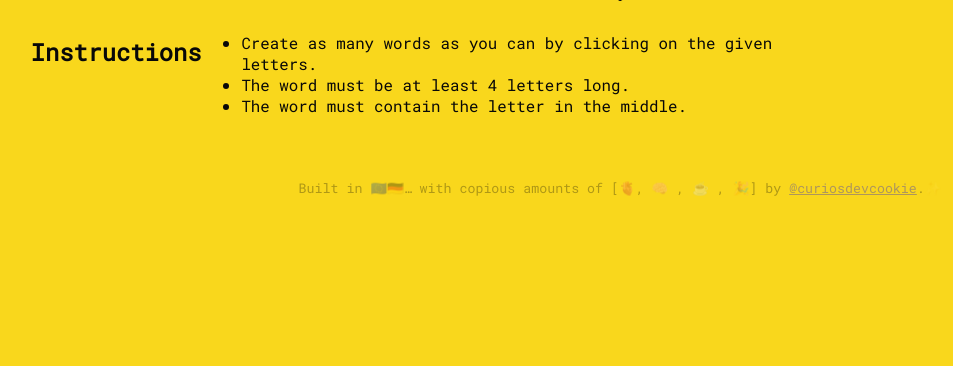
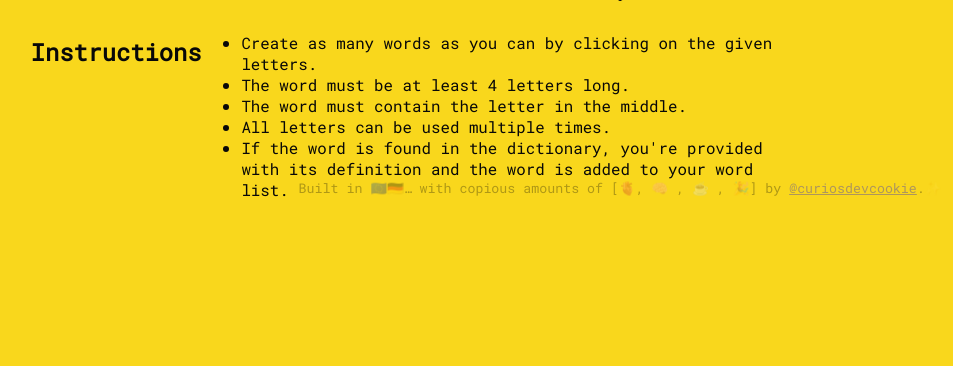
Before and after one commit to curiosdevcookie/Harvard-CS50, a Flask app: page / in a window 1280 px wide. Shown: the part 521-887 px from the top of the page, without its empty margins (20-973 px from the left). Run offline with Flask 3, Linux system fonts and the light colour scheme; data that the repository does not hold is empty.

Commit message:
Closes #66.

```diff
--- a/week_11__final-project/spelling_bee/templates/index.html
+++ b/week_11__final-project/spelling_bee/templates/index.html
@@ -320,6 +320,8 @@
           <li>Create as many words as you can by clicking on the given letters.</li>
           <li>The word must be at least 4 letters long.</li>
           <li>The word must contain the letter in the middle.</li>
+          <li>All letters can be used multiple times.</li>
+          <li>If the word is found in the dictionary, you're provided with its definition and the word is added to your word list.</li>
         </ul>
       </section>
 
```
Also changed, not shown: week_11__final-project/spelling_bee/README.md.
